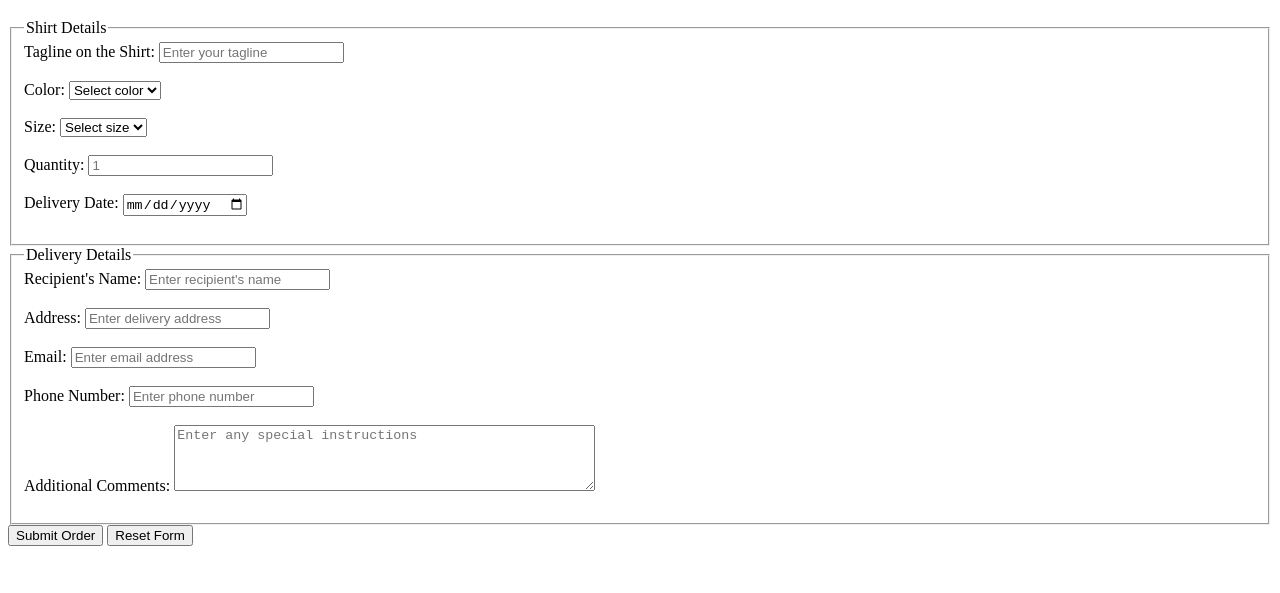
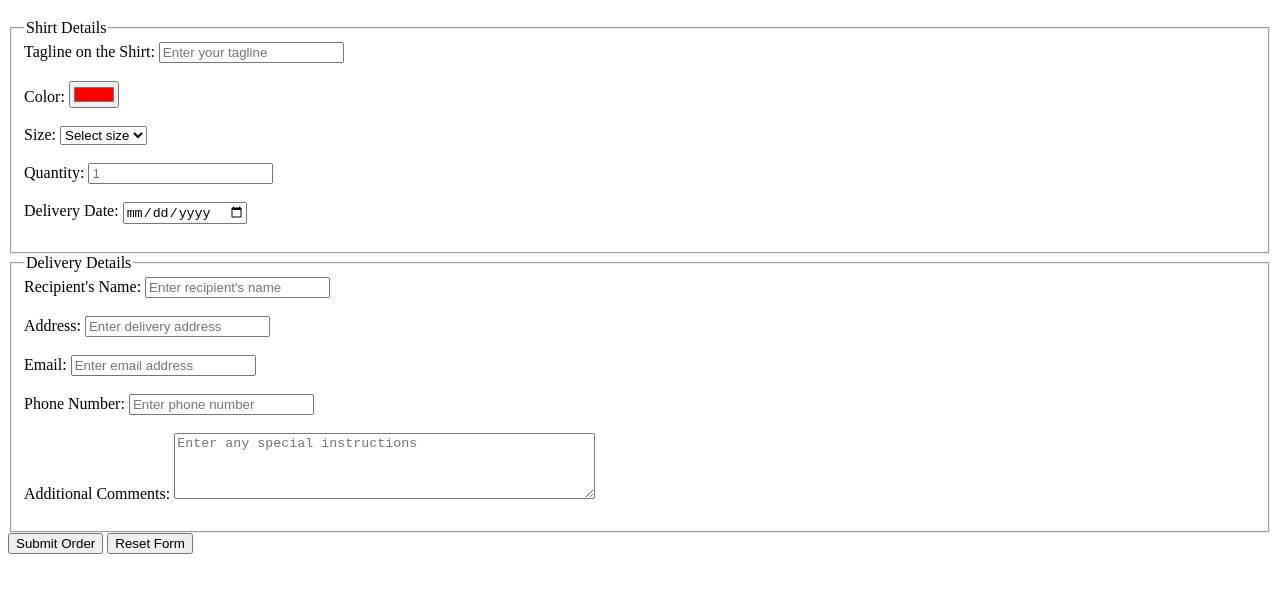
Before and after one commit to ShreyashDhekane/ipprac1.2, a plain HTML site: page index.html in a window 1280 px wide. Shown: the part 61-654 px from the top of the page. Drawn offline with Linux system fonts and the light colour scheme.

Commit message:
Update index.html

```diff
--- a/index.html
+++ b/index.html
@@ -16,14 +16,7 @@
             <br><br>
 
             <label for="color">Color:</label>
-            <select id="color" name="color" required>
-                <option value="">Select color</option>
-                <option value="white">White</option>
-                <option value="black">Black</option>
-                <option value="blue">Blue</option>
-                <option value="red">Red</option>
-                <option value="green">Green</option>
-            </select>
+            <input type="color" id="favcolor" name="favcolor" value="#ff0000">
             <br><br>
 
             <label for="size">Size:</label>
```
